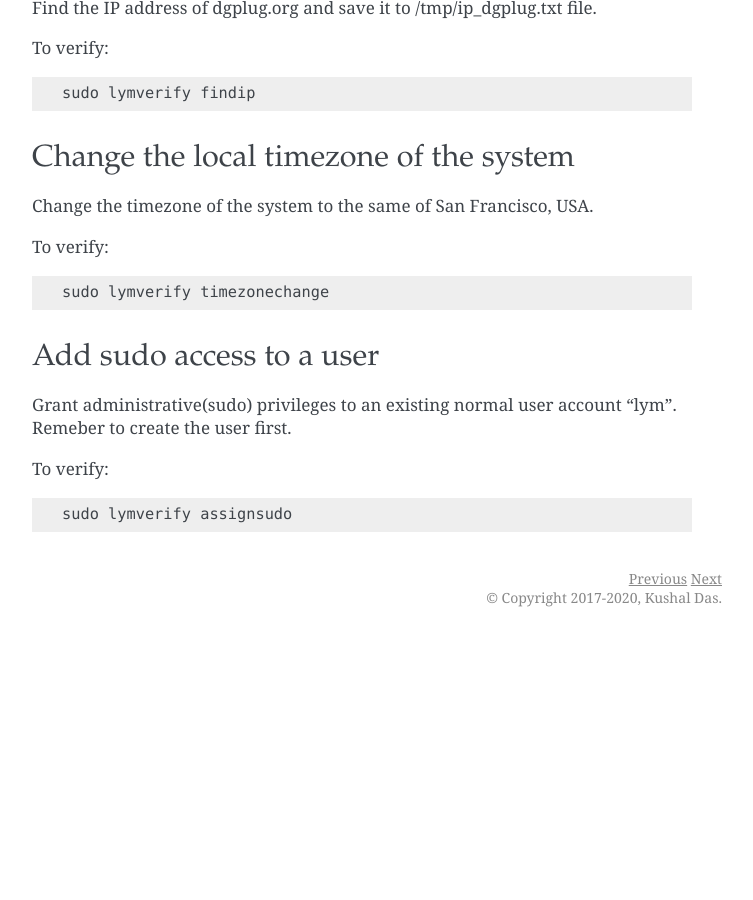
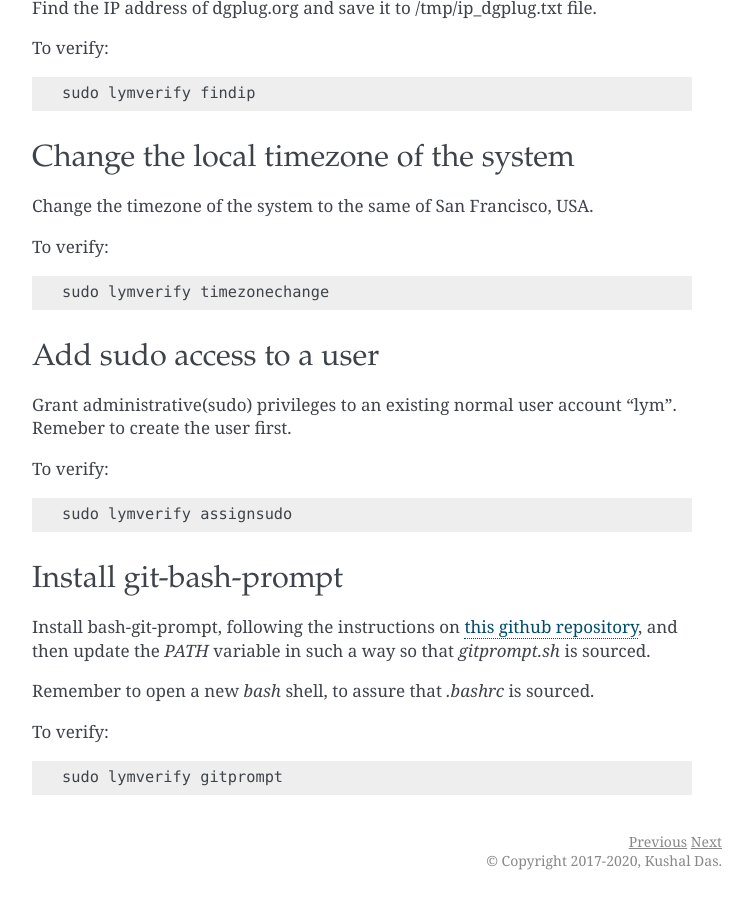
Before and after one commit to kushaldas/lym, a Sphinx documentation site: the page built from docs/workbook.rst, in a window 1280 px wide and 900 px high, scrolled down 2509 px. Shown: the whole window, without its empty margins (388-1141 px from the left). Built offline with Sphinx 7.4.7, drawn with Linux system fonts in a browser that asks for light colours; a script that is not in the unit is left out; before the commit the page ends 3146 px from its top, so only the background shows below that; some of the changed text lies outside the part shown.

Commit message:
added workbook instructions for bash-git-prompt issue

```diff
--- a/docs/workbook.rst
+++ b/docs/workbook.rst
@@ -191,3 +191,19 @@ To verify:
 ::
 
     sudo lymverify assignsudo
+
+
+Install git-bash-prompt
+-----------------------
+
+Install bash-git-prompt, following the instructions on `this github
+repository <https://github.com/magicmonty/bash-git-prompt>`_, and then
+update the `PATH` variable in such a way so that `gitprompt.sh` is sourced.
+
+Remember to open a new `bash` shell, to assure that `.bashrc` is sourced.
+
+To verify:
+
+::
+
+    sudo lymverify gitprompt
```
